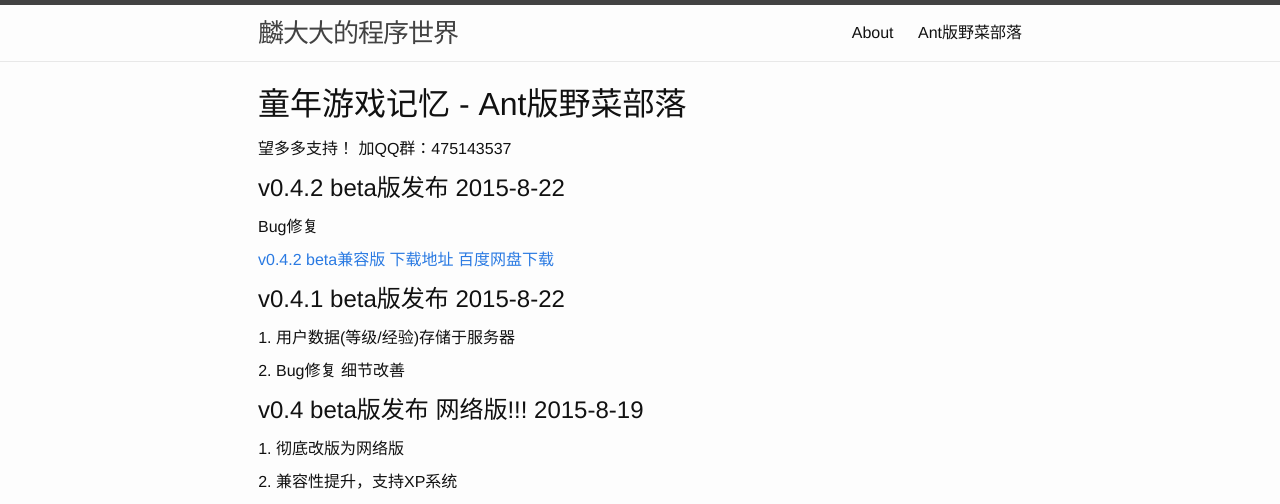
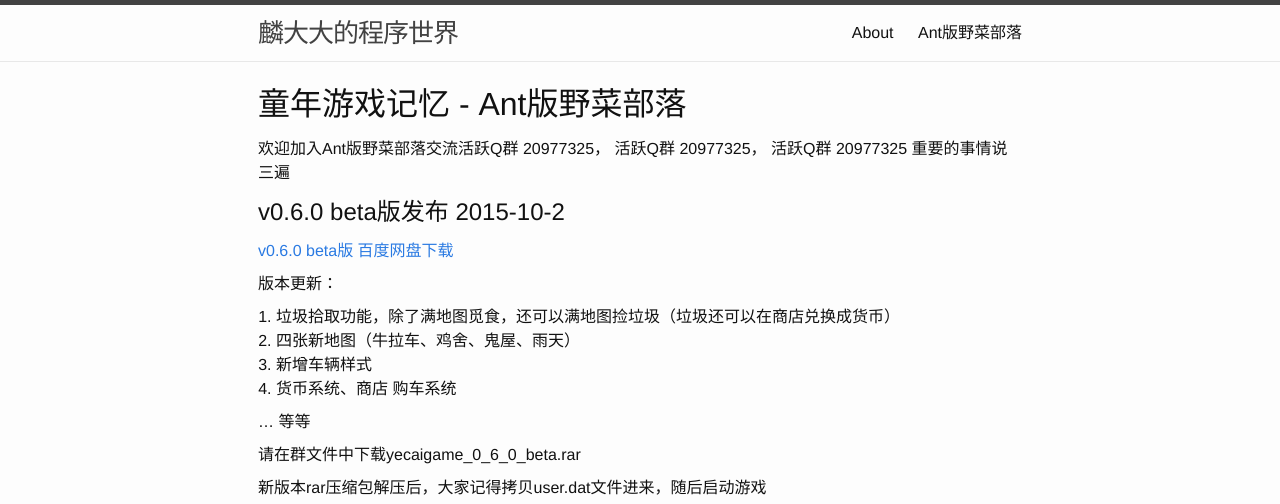
Before and after one commit to HungryAnt/hungryant.github.io, a Jekyll site: the page built from yecai.md, in a window 1280 px wide and 1400 px high. Shown: the top 504 px of the window. Built offline with Jekyll 4.4.1, drawn with Linux system fonts in a browser that asks for light colours; comment, search, counter and statistics services are not loaded; some of the changed text lies outside the part shown.

Commit message:
update yecai page

```diff
--- a/yecai.md
+++ b/yecai.md
@@ -6,14 +6,37 @@ permalink: /yecai/
 
 # 童年游戏记忆 - Ant版野菜部落
 
-望多多支持！ 加QQ群：475143537
+欢迎加入Ant版野菜部落交流活跃Q群 20977325， 活跃Q群 20977325， 活跃Q群 20977325 重要的事情说三遍
+
+## v0.6.0 beta版发布 2015-10-2
+
+[v0.6.0 beta版 百度网盘下载](http://pan.baidu.com/s/1c04oWtM){:target="_blank"}
+
+版本更新：
+
+1. 垃圾拾取功能，除了满地图觅食，还可以满地图捡垃圾（垃圾还可以在商店兑换成货币）
+2. 四张新地图（牛拉车、鸡舍、鬼屋、雨天）
+3. 新增车辆样式
+4. 货币系统、商店 购车系统
+
+... 等等
+
+请在群文件中下载yecaigame_0_6_0_beta.rar
+
+新版本rar压缩包解压后，大家记得拷贝user.dat文件进来，随后启动游戏
+
+[v0.6.0贴吧宣传贴](http://tieba.baidu.com/p/4080464497){:target="_blank"}
+
+![鸡舍](http://7xk402.com1.z0.glb.clouddn.com/yecai_0_6_screenshot_2.png)
+
+[更多截图](/game/2015/10/02/ant-yecai-0-6-0.html){:target="_blank"}
 
 ## v0.4.2 beta版发布 2015-8-22
 
 Bug修复
 
 [v0.4.2 beta兼容版 下载地址 百度网盘下载](http://pan.baidu.com/s/1kTxmnqB)
-
+309738a4-d0ae-49e5-a37d-0ce2c5156101
 ## v0.4.1 beta版发布 2015-8-22
 
 1. 用户数据(等级/经验)存储于服务器
```
Also changed, not shown: _posts/2015-10-02-ant-yecai-0-6-0.markdown (added, +42 -0 lines).
